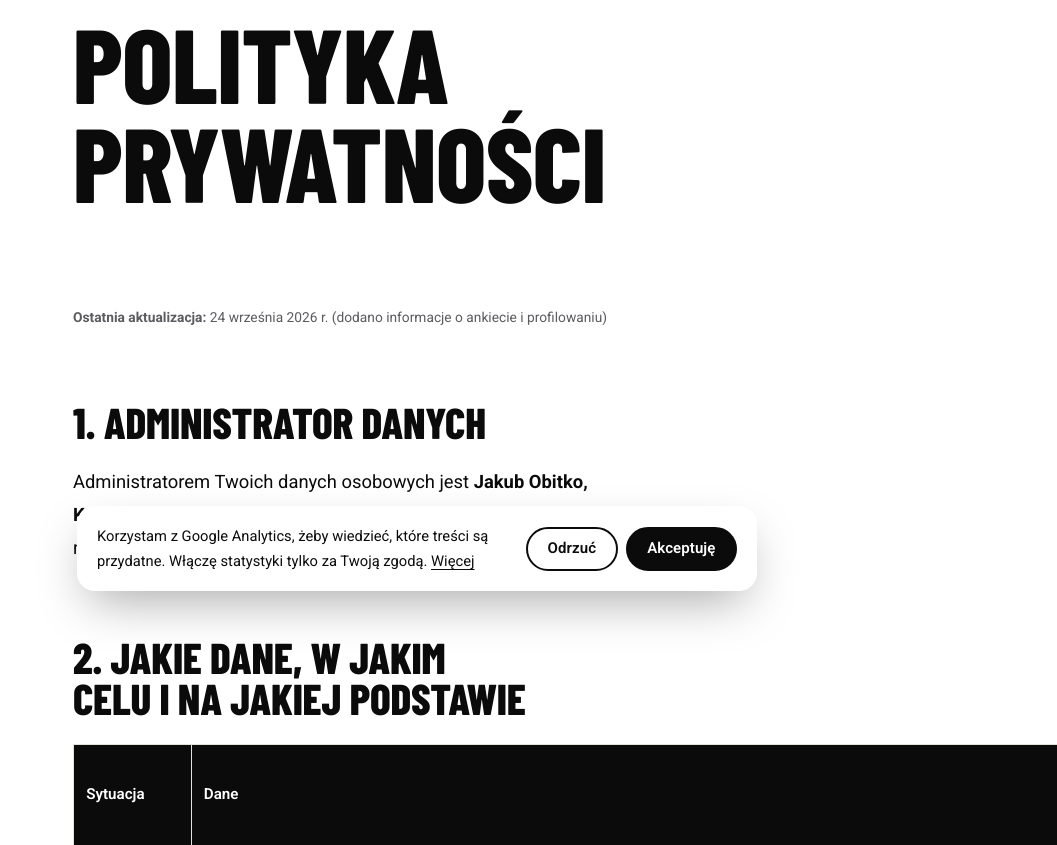
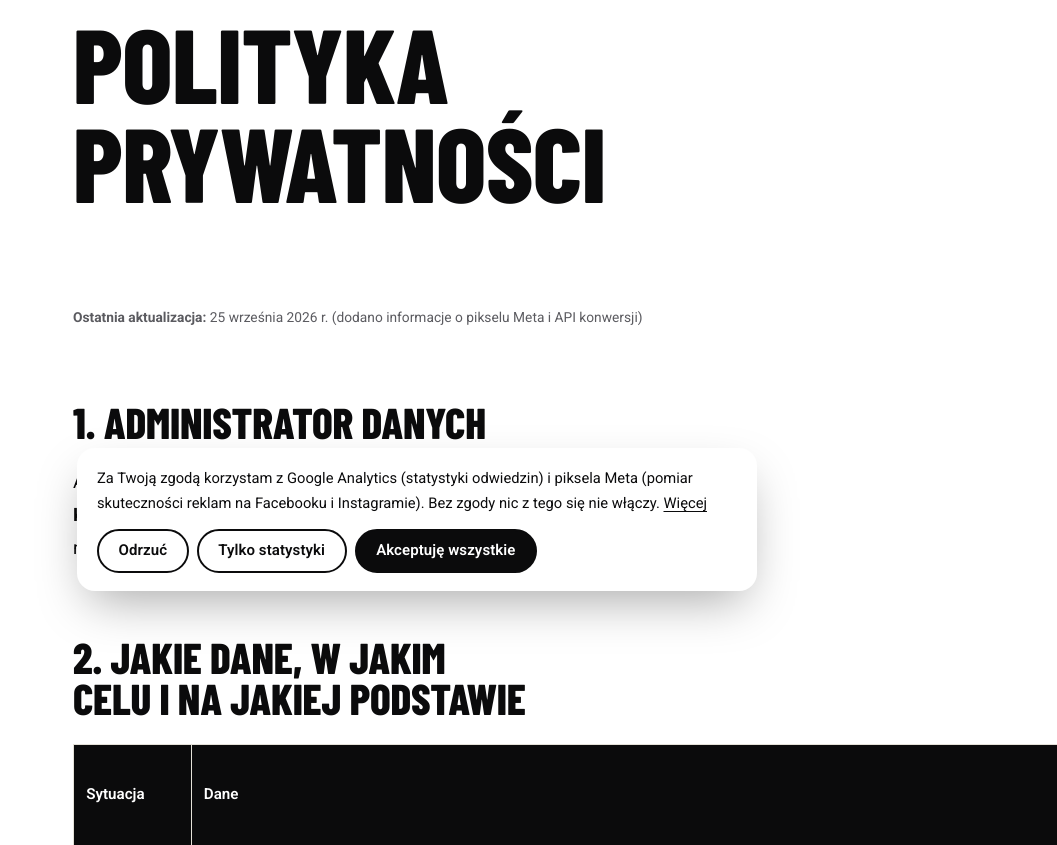
Before and after one commit to kompetitioncc/Strona, a PHP site: page /polityka-prywatnosci/ in a window 1280 px wide. Shown: the part 197-1042 px from the top of the page, without its empty margins (223-1280 px from the left). Run offline with PHP 8.4, Linux system fonts and the light colour scheme.

Commit message:
Piksel Meta po zgodzie marketingowej (PageView, ViewContent, InitiateCheckout, Lead, Contact, CompleteRegistration, Purchase), baner z wyborem zgód, zmiana zgody, polityka prywatności; panel: pole ID piksela, zachowanie linku korekty
Co-Authored-By: Claude Opus 5.5 <noreply@anthropic.com>

```diff
--- a/assets/js/config.js
+++ b/assets/js/config.js
@@ -5,6 +5,7 @@ window.KOM_CONFIG = {
     "email": "kontakt@kompetition.cc",
     "relay": true,
     "gtmId": "GTM-MBTQW9G3",
+    "metaPixelId": "825093160017230",
     "paymentLinks": {
         "baza-tlenowa-8": "https://buy.stripe.com/fZu14od4O2C28k948S4sE0Q",
         "baza-tlenowa-12": "https://buy.stripe.com/6oU00k7Kub8ycAp20K4sE0R",
--- a/assets/js/main.js
+++ b/assets/js/main.js
@@ -100,29 +100,73 @@
   var topic = params.get('temat') || (params.get('plan') ? 'Chcę kupić plan: ' + params.get('plan') : '');
   if (topic) { var ta = $('form[data-form="contact"] textarea'); if (ta && !ta.value) ta.value = topic + '\n\n'; }
 
-  /* Statystyki (Google Tag Manager) — dopiero po zgodzie */
-  if (cfg.gtmId) {
-    var KEY = 'kom-analytics-consent';
-    var get = function () { try { return localStorage.getItem(KEY); } catch (e) { return null; } };
-    var set = function (v) { try { localStorage.setItem(KEY, v); } catch (e) {} };
+  /* Zgody: statystyki (Google Tag Manager) i marketing (piksel Meta) — nic nie ładuje się bez zgody */
+  var CK = { stat: 'kom-analytics-consent', mkt: 'kom-marketing-consent' };
+  var getC = function (k) { try { return localStorage.getItem(k); } catch (e) { return null; } };
+  var setC = function (k, v) { try { localStorage.setItem(k, v); } catch (e) {} };
+  var gtmOn = false, fbOn = false, fbQueue = [];
   var loadGTM = function () {
+    if (!cfg.gtmId || gtmOn) return; gtmOn = true;
     window.dataLayer = window.dataLayer || [];
     window.dataLayer.push({ 'gtm.start': Date.now(), event: 'gtm.js' });
     var s = doc.createElement('script'); s.async = true;
     s.src = 'https://www.googletagmanager.com/gtm.js?id=' + encodeURIComponent(cfg.gtmId);
     doc.head.appendChild(s);
   };
-    var c = get();
-    if (c === 'yes') loadGTM();
-    else if (c !== 'no') {
+  /* Zdarzenia Meta: kolejkowane do chwili zgody; bez zgody nic nie jest wysyłane */
+  window.komFb = function (ev, params) {
+    if (!cfg.metaPixelId) return;
+    if (!fbOn) { fbQueue.push([ev, params]); return; }
+    window.fbq('track', ev, params || {}, { eventID: ev + '-' + Date.now() + '-' + Math.random().toString(36).slice(2, 8) });
+  };
+  var loadPixel = function () {
+    if (!cfg.metaPixelId || fbOn) return;
+    /* eslint-disable */
+    !function (f, b, e, v, n, t, s) { if (f.fbq) return; n = f.fbq = function () { n.callMethod ? n.callMethod.apply(n, arguments) : n.queue.push(arguments); };
+      if (!f._fbq) f._fbq = n; n.push = n; n.loaded = !0; n.version = '2.0'; n.queue = []; t = b.createElement(e); t.async = !0; t.src = v;
+      s = b.getElementsByTagName(e)[0]; s.parentNode.insertBefore(t, s); }(window, doc, 'script', 'https://connect.facebook.net/en_US/fbevents.js');
+    /* eslint-enable */
+    window.fbq('init', cfg.metaPixelId); window.fbq('track', 'PageView'); fbOn = true;
+    fbQueue.splice(0).forEach(function (a) { window.komFb(a[0], a[1]); });
+  };
+  var applyConsent = function () { if (getC(CK.stat) === 'yes') loadGTM(); if (getC(CK.mkt) === 'yes') loadPixel(); };
+  applyConsent();
+  var needStat = cfg.gtmId && !getC(CK.stat), needMkt = cfg.metaPixelId && !getC(CK.mkt);
+  if (needStat || needMkt) {
+    var both = cfg.gtmId && cfg.metaPixelId;
     var bar = doc.createElement('div');
-      bar.className = 'consent-bar'; bar.setAttribute('role', 'dialog'); bar.setAttribute('aria-label', 'Zgoda na statystyki');
-      bar.innerHTML = '<p>Korzystam z Google Analytics, żeby wiedzieć, które treści są przydatne. Włączę statystyki tylko za Twoją zgodą. <a href="/polityka-prywatnosci/">Więcej</a></p><div><button class="btn btn--ghost btn--sm" type="button" data-c="no">Odrzuć</button><button class="btn btn--sm" type="button" data-c="yes">Akceptuję</button></div>';
+    bar.className = 'consent-bar'; bar.setAttribute('role', 'dialog'); bar.setAttribute('aria-label', 'Zgoda na pliki cookie');
+    bar.innerHTML = '<p>' + (both
+      ? 'Za Twoją zgodą korzystam z Google Analytics (statystyki odwiedzin) i piksela Meta (pomiar skuteczności reklam na Facebooku i Instagramie). Bez zgody nic z tego się nie włączy. '
+      : cfg.metaPixelId ? 'Za Twoją zgodą korzystam z piksela Meta, żeby mierzyć skuteczność reklam na Facebooku i Instagramie. '
+      : 'Korzystam z Google Analytics, żeby wiedzieć, które treści są przydatne. Włączę statystyki tylko za Twoją zgodą. ')
+      + '<a href="/polityka-prywatnosci/#cookies">Więcej</a></p><div class="consent-btns" style="flex-wrap:wrap"><button class="btn btn--ghost btn--sm" type="button" data-c="none">Odrzuć</button>'
+      + (both ? '<button class="btn btn--ghost btn--sm" type="button" data-c="stat">Tylko statystyki</button>' : '')
+      + '<button class="btn btn--sm" type="button" data-c="all">Akceptuję' + (both ? ' wszystkie' : '') + '</button></div>';
     bar.addEventListener('click', function (e) {
       var v = e.target.getAttribute && e.target.getAttribute('data-c'); if (!v) return;
-        set(v); bar.remove(); if (v === 'yes') loadGTM();
+      setC(CK.stat, v === 'none' ? 'no' : 'yes'); setC(CK.mkt, v === 'all' ? 'yes' : 'no');
+      bar.remove(); applyConsent();
     });
     body.appendChild(bar);
+  }
+  /* „Zmień ustawienia cookies” – wycofanie zgody tak samo łatwe jak jej udzielenie */
+  doc.addEventListener('click', function (e) {
+    var a = e.target.closest && e.target.closest('[data-consent-reset]'); if (!a) return;
+    e.preventDefault(); try { localStorage.removeItem(CK.stat); localStorage.removeItem(CK.mkt); } catch (e2) {}
+    location.reload();
+  });
+  /* Zakup: strona /dziekuje/ po płatności Stripe */
+  if (/^\/dziekuje\/?$/.test(location.pathname)) {
+    var qp = new URLSearchParams(location.search), pPlan = qp.get('plan'), pW = qp.get('w'), pVal = null, pName = pPlan;
+    try { var SD = JSON.parse(doc.getElementById('shop-data').textContent); if (SD.plans[pPlan]) { pVal = SD.plans[pPlan].prices[pW]; pName = SD.plans[pPlan].name; } } catch (e) {}
+    if (pPlan === 'korekta') { pVal = 100; pName = 'Korekta planu + konsultacja'; }
+    var pKey = 'kom-purchase-' + pPlan + '-' + pW, seen = null;
+    try { seen = sessionStorage.getItem(pKey); sessionStorage.setItem(pKey, '1'); } catch (e) {}
+    if (pPlan && pVal && !seen) {
+      window.komFb('Purchase', { value: pVal, currency: 'PLN', content_ids: [pPlan + (pW ? '-' + pW : '')], content_name: pName, content_type: 'product' });
+      window.dataLayer = window.dataLayer || [];
+      window.dataLayer.push({ event: 'purchase', currency: 'PLN', value: pVal, items: [{ item_id: pPlan + (pW ? '-' + pW : ''), item_name: pName }] });
     }
   }
 
@@ -142,6 +186,9 @@
         if (type === 'newsletter') { try { localStorage.setItem('kom-nl', 'subscribed'); } catch (e2) {} var pop = form.closest('.nl-pop'); pop && setTimeout(function () { pop.classList.remove('show'); setTimeout(function () { pop.remove(); }, 300); }, 2200); }
         say(type === 'newsletter' ? 'Dziękuję! Jesteś na liście.' : 'Dziękuję! Wiadomość wysłana — odezwę się najszybciej, jak to możliwe.', true);
         window.dataLayer && window.dataLayer.push({ event: type === 'newsletter' ? 'sign_up' : 'generate_lead' });
+        if (type === 'newsletter' && data.get('plan')) window.komFb('Lead', { content_name: 'Ankieta: ' + data.get('plan') });
+        else if (type === 'newsletter') window.komFb('CompleteRegistration', { content_name: 'Newsletter' });
+        else window.komFb('Contact', { content_name: 'Formularz kontaktowy' });
       };
       // 2. ścieżka zapasowa: przekazanie na e-mail przez FormSubmit (działa także bez PHP)
       var relay = function () {
--- a/assets/js/shop.js
+++ b/assets/js/shop.js
@@ -23,6 +23,7 @@ document.addEventListener('DOMContentLoaded', function () {
   function tyg(n) { n = +n; return n + (n % 10 >= 2 && n % 10 <= 4 && (n % 100 < 10 || n % 100 >= 20) ? ' tygodnie' : n === 1 ? ' tydzień' : ' tygodni'); }
   function track(slug, weeks) {
     window.dataLayer && window.dataLayer.push({ event: 'begin_checkout', currency: 'PLN', value: SHOP.plans[slug].prices[weeks], items: [{ item_id: slug + '-' + weeks, item_name: SHOP.plans[slug].name }] });
+    window.komFb && window.komFb('InitiateCheckout', { value: SHOP.plans[slug].prices[weeks], currency: 'PLN', content_ids: [slug + '-' + weeks], content_name: SHOP.plans[slug].name, content_type: 'product', num_items: 1 });
   }
 
   /* ---------- strona produktu: warianty ---------- */
@@ -41,6 +42,8 @@ document.addEventListener('DOMContentLoaded', function () {
       if (ph && plan.phases[w]) ph.innerHTML = plan.phases[w].map(function (x) { return '<li>' + esc(x) + '</li>'; }).join('');
     };
     buy.addEventListener('change', update);
+    var w0 = $('input[name=weeks]:checked', buy).value;
+    window.komFb && window.komFb('ViewContent', { value: plan.prices[w0], currency: 'PLN', content_ids: [slug + '-' + w0], content_name: plan.name, content_type: 'product' });
     $('#buy-btn').addEventListener('click', function () { track(slug, $('input[name=weeks]:checked', buy).value); });
     update();
   }
--- a/content/settings.json
+++ b/content/settings.json
@@ -3,6 +3,7 @@
     "contactEndpoint": "/api/kontakt.php",
     "newsletterEndpoint": "/api/newsletter.php",
     "gtmId": "GTM-MBTQW9G3",
+    "metaPixelId": "825093160017230",
     "pay_ftp": "",
     "pay_vo2max": "",
     "relay": true,
--- a/polityka-prywatnosci/index.html
+++ b/polityka-prywatnosci/index.html
@@ -49,7 +49,7 @@
 <main id="tresc">
 <section class="page-head"><div class="wrap narrow"><nav class="crumbs" aria-label="Okruszki"><ol><li><a href="/">Strona główna</a></li><li><span aria-current="page">Polityka prywatności</span></li></ol></nav><h1>Polityka prywatności</h1></div></section>
 <section class="sec" style="padding-top:0"><div class="wrap narrow"><div class="prose">
-<p class="note"><strong>Ostatnia aktualizacja:</strong> 24 września 2026 r. (dodano informacje o ankiecie i profilowaniu)</p>
+<p class="note"><strong>Ostatnia aktualizacja:</strong> 25 września 2026 r. (dodano informacje o pikselu Meta i API konwersji)</p>
 <h2 id="administrator">1. Administrator danych</h2>
 <p>Administratorem Twoich danych osobowych jest <strong>Jakub Obitko, KOMpetition.cc</strong> (dalej: „Administrator”). W sprawach danych osobowych napisz na <a href="mailto:kontakt@kompetition.cc">kontakt@kompetition.cc</a>.</p>
 <h2 id="cele">2. Jakie dane, w jakim celu i na jakiej podstawie</h2>
@@ -62,6 +62,7 @@
 <tr><td>Opieka trenerska</td><td>dane kontaktowe, dane treningowe i zdrowotne przekazane w wywiadzie (np. wyniki badań, HRV)</td><td>realizacja umowy – art. 6 ust. 1 lit. b RODO; dane o zdrowiu – art. 9 ust. 2 lit. a RODO (wyraźna zgoda)</td><td>przez czas współpracy, potem do przedawnienia roszczeń</td></tr>
 <tr><td>Ankieta „Dopasuj plan dla mnie” – ostatni krok (e-mail)</td><td>e-mail, opcjonalnie imię, dobrany plan (nazwa, długość, wariant godzinowy) wynikający z Twoich odpowiedzi, data i treść zgody</td><td>przesłanie dobranego planu i newslettera, dopasowanie treści i ofert do Twojego celu treningowego (profilowanie) – art. 6 ust. 1 lit. a RODO (zgoda)</td><td>do wycofania zgody (wypisania się)</td></tr>
 <tr><td>Statystyki odwiedzin (tylko jeśli są włączone)</td><td>dane o korzystaniu ze strony, identyfikatory plików cookie</td><td>analiza ruchu przez Google Tag Manager i Google Analytics – art. 6 ust. 1 lit. a RODO (zgoda z baneru)</td><td>do wycofania zgody, maks. 14 miesięcy w Google Analytics</td></tr>
+<tr><td>Pomiar skuteczności reklam (tylko jeśli zgodzisz się w banerze)</td><td>identyfikatory plików cookie (np. _fbp), adres IP, dane o przeglądarce i urządzeniu, odwiedzone podstrony oraz zdarzenia na stronie (np. obejrzenie planu, rozpoczęcie zakupu, zakup z kwotą, wysłanie formularza)</td><td>mierzenie skuteczności i optymalizacja reklam na Facebooku i Instagramie, tworzenie grup odbiorców reklam – przez piksel Meta i API konwersji Meta (przekazanie tych samych zdarzeń także z serwera) – art. 6 ust. 1 lit. a RODO (zgoda z baneru)</td><td>do wycofania zgody; plik cookie _fbp do 90 dni</td></tr>
 </tbody>
 </table>
 <h2 id="odbiorcy">3. Komu przekazuję dane</h2>
@@ -71,17 +72,19 @@
 <li><p><strong>FormSubmit</strong> – przekazywanie wiadomości z formularzy na mój adres e-mail (gdy nie działa formularz serwerowy),</p></li>
 <li><p><strong>Stripe Payments Europe Ltd.</strong> – obsługa płatności (BLIK, karta, Apple Pay, Klarna) i wystawianie potwierdzeń; danych karty nie widzę i nie przechowuję,</p></li>
 <li><p><strong>Google</strong> – kalendarz rezerwacji konsultacji (ładowany dopiero po kliknięciu) oraz, jeśli zgodzisz się w banerze, Google Tag Manager i Google Analytics,</p></li>
+<li><p><strong>Meta Platforms Ireland Ltd.</strong> – jeśli zgodzisz się w banerze na pomiar reklam: piksel Meta i API konwersji Meta. W zakresie zbierania i przekazywania danych przez piksel jestem z Meta współadministratorem; dalsze przetwarzanie odbywa się według <a href="https://www.facebook.com/privacy/policy/" rel="noopener">polityki prywatności Meta</a>,</p></li>
 <li><p><strong>Intervals.icu i TrainingPeaks</strong> – platformy, na których dostarczam plany treningowe,</p></li>
 <li><p>dostawca poczty e-mail oraz biuro rachunkowe.</p></li>
 </ul>
 <p>Część tych podmiotów działa poza Europejskim Obszarem Gospodarczym (głównie w USA). Przekazanie odbywa się na podstawie decyzji Komisji Europejskiej (EU-US Data Privacy Framework) lub standardowych klauzul umownych.</p>
 <h2 id="cookies">4. Pliki cookie i pamięć przeglądarki</h2>
-<p>Strona nie używa reklamowych plików cookie. W pamięci Twojej przeglądarki (localStorage) zapisuję wyłącznie:</p>
+<p>Pliki cookie statystyczne i reklamowe włączam wyłącznie za Twoją zgodą z baneru. W pamięci Twojej przeglądarki (localStorage) zapisuję:</p>
 <ul>
-<li><p>Twoją decyzję w banerze statystyk (jeśli statystyki są włączone),</p></li>
+<li><p>Twoje decyzje w banerze zgód (statystyki oraz pomiar reklam),</p></li>
 <li><p>informację, że zamknąłeś/aś okienko newslettera lub się zapisałeś/aś – żeby nie pokazywać go ponownie.</p></li>
 </ul>
-<p>Kalendarz Google oraz statystyki (Google Tag Manager i Google Analytics) mogą zapisać własne pliki cookie – kalendarz dopiero po kliknięciu „Pokaż wolne terminy”, statystyki dopiero po Twojej zgodzie. Pliki cookie możesz w każdej chwili usunąć w ustawieniach przeglądarki.</p>
+<p>Kalendarz Google, statystyki (Google Tag Manager i Google Analytics) oraz piksel Meta mogą zapisać własne pliki cookie – kalendarz dopiero po kliknięciu „Pokaż wolne terminy”, statystyki i piksel Meta dopiero po Twojej zgodzie. Pliki cookie możesz w każdej chwili usunąć w ustawieniach przeglądarki.</p>
+<p><a href="#" data-consent-reset>Zmień ustawienia cookies</a> – kliknij, żeby wycofać zgodę albo wybrać inaczej. Baner pojawi się ponownie.</p>
 <h2 id="prawa">5. Twoje prawa</h2>
 <p>Masz prawo do: dostępu do danych i otrzymania ich kopii, sprostowania, usunięcia, ograniczenia przetwarzania, przeniesienia danych, sprzeciwu wobec przetwarzania opartego na prawnie uzasadnionym interesie oraz <strong>wycofania zgody w dowolnym momencie</strong> (bez wpływu na zgodność z prawem przetwarzania przed jej wycofaniem). Wystarczy napisać na <a href="mailto:kontakt@kompetition.cc">kontakt@kompetition.cc</a>.</p>
 <p>Masz też prawo wnieść skargę do Prezesa Urzędu Ochrony Danych Osobowych (ul. Stawki 2, 00-193 Warszawa, <a href="https://uodo.gov.pl" rel="noopener">uodo.gov.pl</a>).</p>
```
Also changed, not shown: admin/settings.php (+7 -4 lines). Lines whose indentation alone changed are shown as unchanged.
